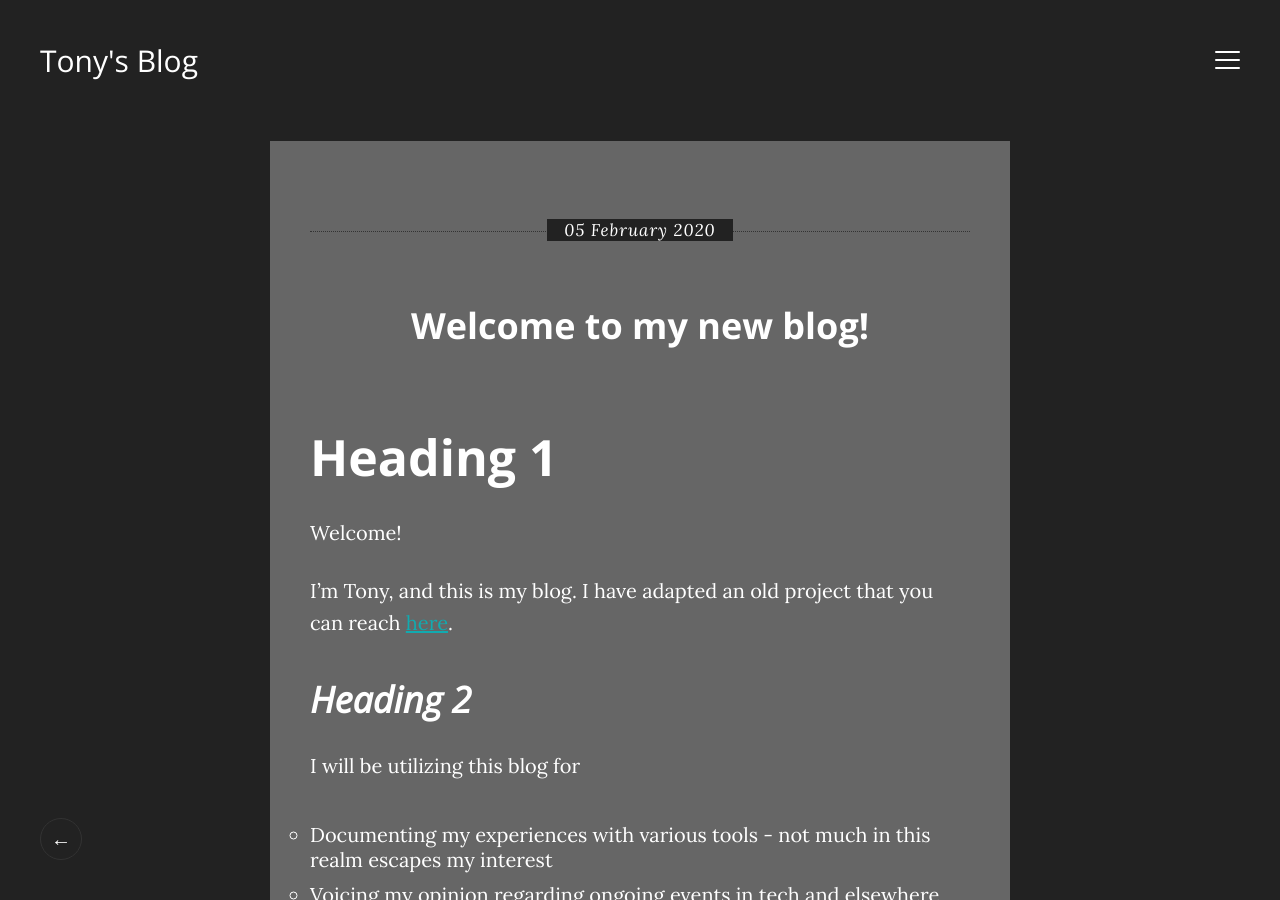
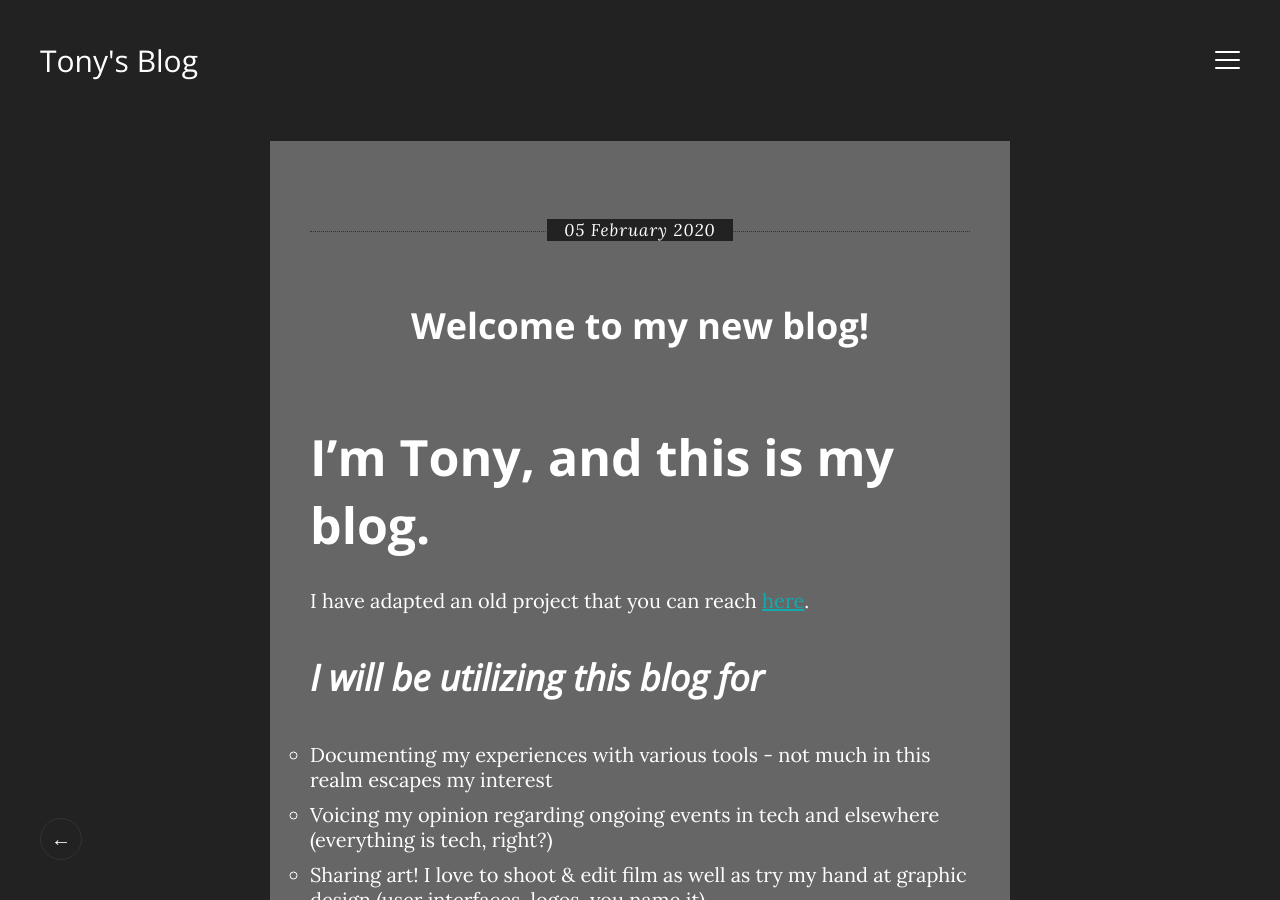
Before and after one commit to acmill/blog, a Jekyll site: the page built from _posts/2020-02-05-my-new-blog.markdown, in a window 1280 px wide and 900 px high. Built offline with Jekyll 4.4.1, drawn with Linux system fonts in a browser that asks for light colours.

Commit message:
still getting used to the whole markdown thing...

```diff
--- a/_posts/2020-02-05-welcome-to-my-blog.markdown
+++ b/_posts/2020-02-05-my-new-blog.markdown
@@ -4,13 +4,11 @@ title:  "Welcome to my new blog!"
 date:   2020-02-05 16:57:51
 ---
 
-# Heading 1
-Welcome!
+# I'm Tony, and this is my blog.
 
-I'm Tony, and this is my blog. I have adapted an old project that you can reach [here](https://github.com/mx3m/hikari-for-jekyll).
+I have adapted an old project that you can reach [here](https://github.com/mx3m/hikari-for-jekyll).
 
-## Heading 2
-I will be utilizing this blog for
+## I will be utilizing this blog for
 
 * Documenting my experiences with various tools - not much in this realm escapes my interest
 * Voicing my opinion regarding ongoing events in tech and elsewhere (everything is tech, right?)
```
